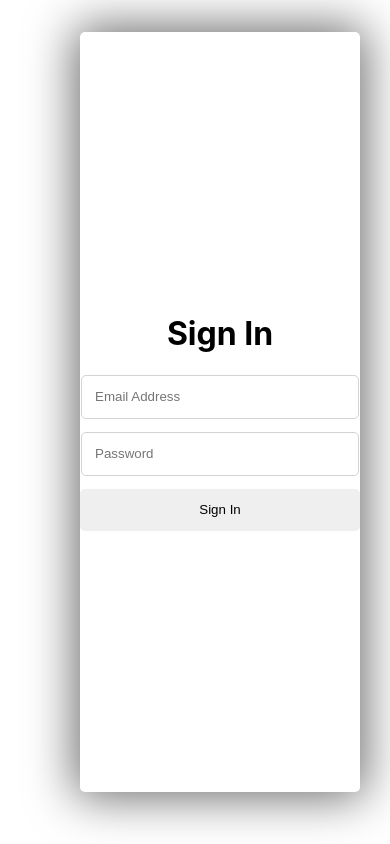
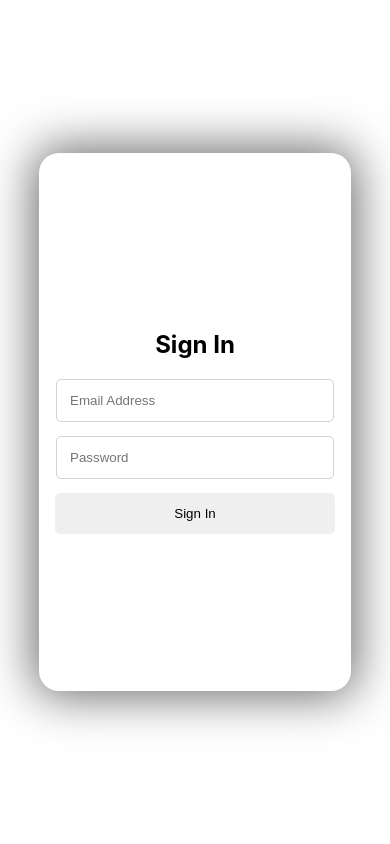
Before and after one commit to jibran1298/deployment, a React (Create React App) app: page / in a window 390 px wide. Built offline with nearby package versions, Linux system fonts and the light colour scheme; no server answers.

Commit message:
:iphone:

```diff
--- a/src/App.js
+++ b/src/App.js
@@ -51,7 +51,9 @@ function App() {
           </section>
         </>
       ) : (
-        <Login />
+        <section className='login-section'>
+          <Login />
+        </section>
       )}
     </div>
   )
--- a/src/shared/style/main.css
+++ b/src/shared/style/main.css
@@ -238,3 +238,25 @@
 }
 
 /* Map Style -> End */
+
+
+/* Media Tags -> Start */
+
+@media screen and (max-width:768px) {
+  .login-section {
+    display: flex;
+    align-items: center;
+    justify-content: center;
+    min-height: 100vh;
+    min-width: 100vw;
+  }
+
+  /* Login Form Container */
+  .login-form {
+    padding: 1em;
+    min-height: 60vh;
+    border-radius: 20px;
+  }
+}
+
+/* Media Tags -> End */
```
